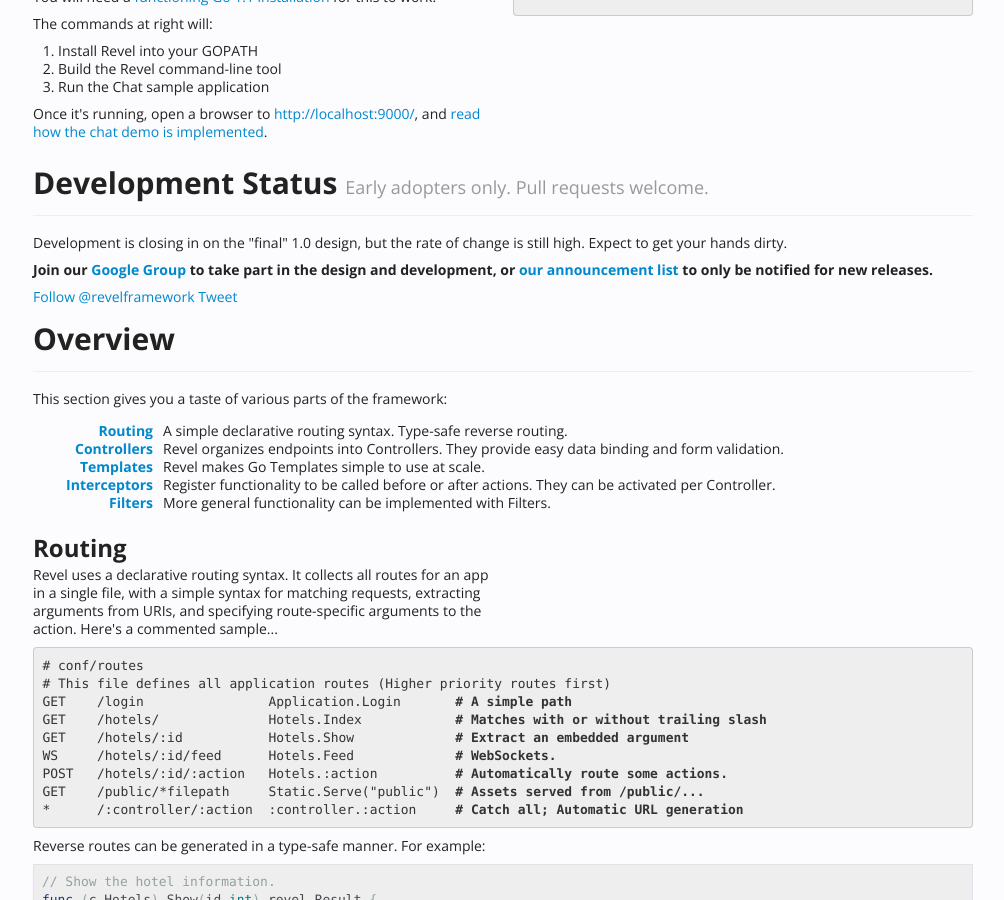
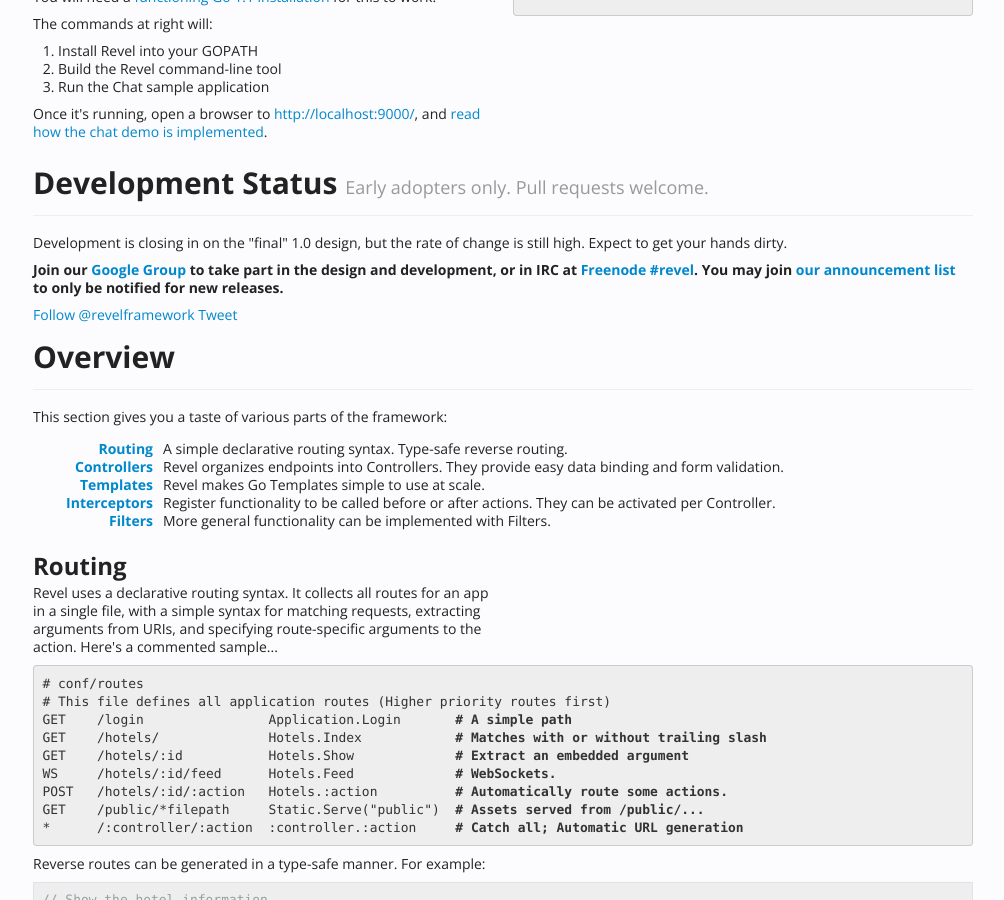
Before and after one commit to revel/revel, a Jekyll site: the page built from index.html, in a window 1280 px wide and 900 px high, scrolled down 1247 px. Shown: the whole window, without its empty margins (137-1141 px from the left). Built offline with Jekyll 4.4.1, drawn with Linux system fonts in a browser that asks for light colours; comment, search, counter and statistics services are not loaded.

Commit message:
add irc link

```diff
--- a/index.html
+++ b/index.html
@@ -149,9 +149,10 @@
         </p>
         <p style="font-weight:bold;">
           Join our <a href="https://groups.google.com/forum/#!forum/revel-framework">Google Group</a>
-          to take part in the design and development, or
-          <a href="https://groups.google.com/group/revel-framework-announce">our
-            announcement list</a> to only be notified for new releases.
+          to take part in the design and development, or in IRC at
+          <a href="http://webchat.freenode.net/?channels=revel&amp;uio=d4">Freenode #revel</a>.
+          You may join <a href="https://groups.google.com/group/revel-framework-announce">our
+          announcement list</a> to only be notified for new releases.
         </p>
         <p>
           <a href="https://twitter.com/revelframework" class="twitter-follow-button" data-show-count="false" data-size="large">Follow @revelframework</a>
```
